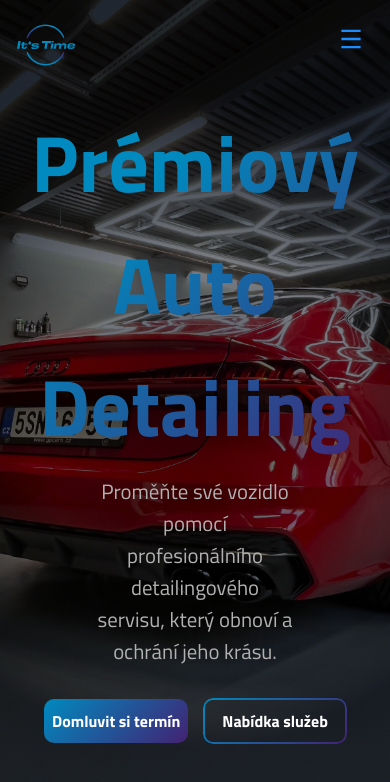
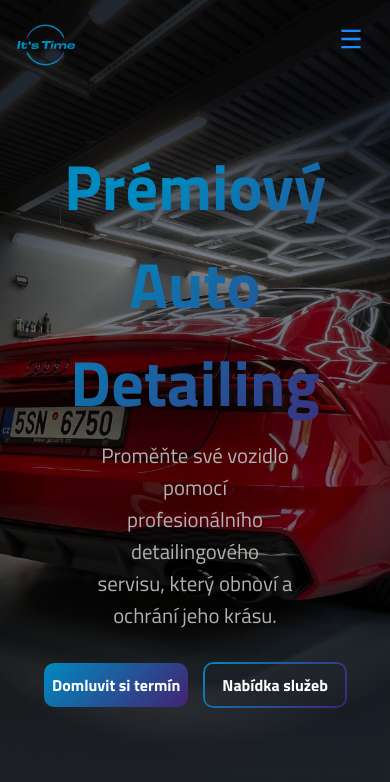
Before and after one commit to xzd3n3k/its_time, a SvelteKit app: page / in a window 390 px wide. Shown: the top 782 px of the page. Built offline with nearby package versions, Linux system fonts and the light colour scheme.

Commit message:
chore(h1): use smaller font size on smaller devices

```diff
--- a/src/app.css
+++ b/src/app.css
@@ -238,4 +238,8 @@ p {
         right: 15px !important;
         top: 15px !important;
     }
+
+    h1 {
+        font-size: 4rem;
+    }
 }
```
